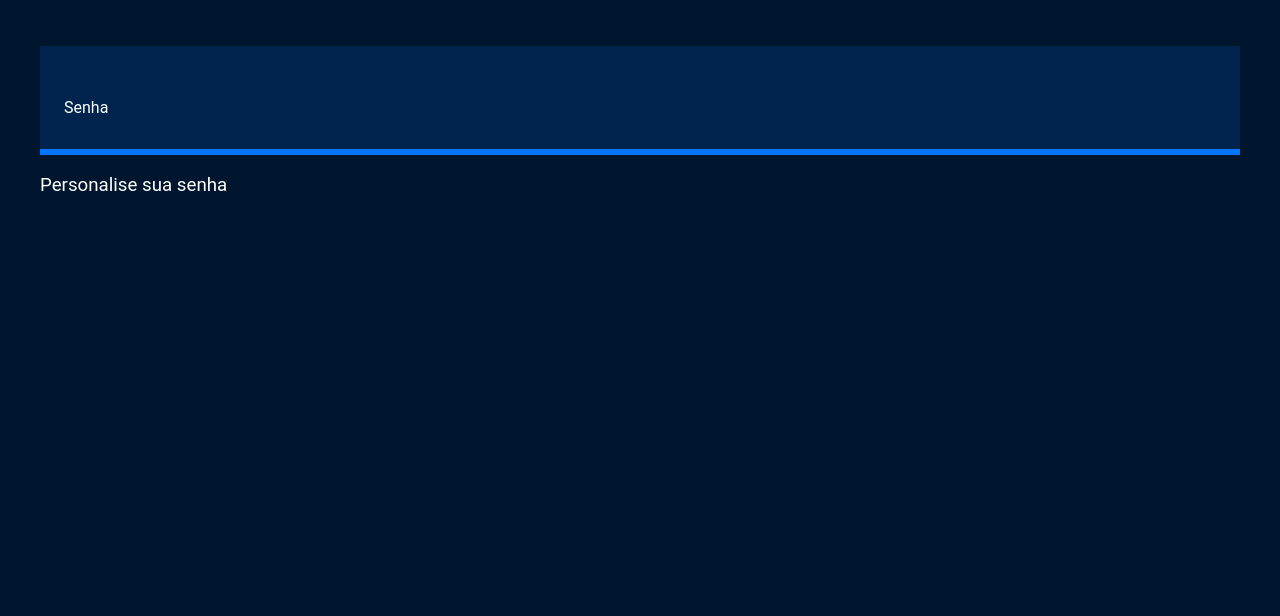
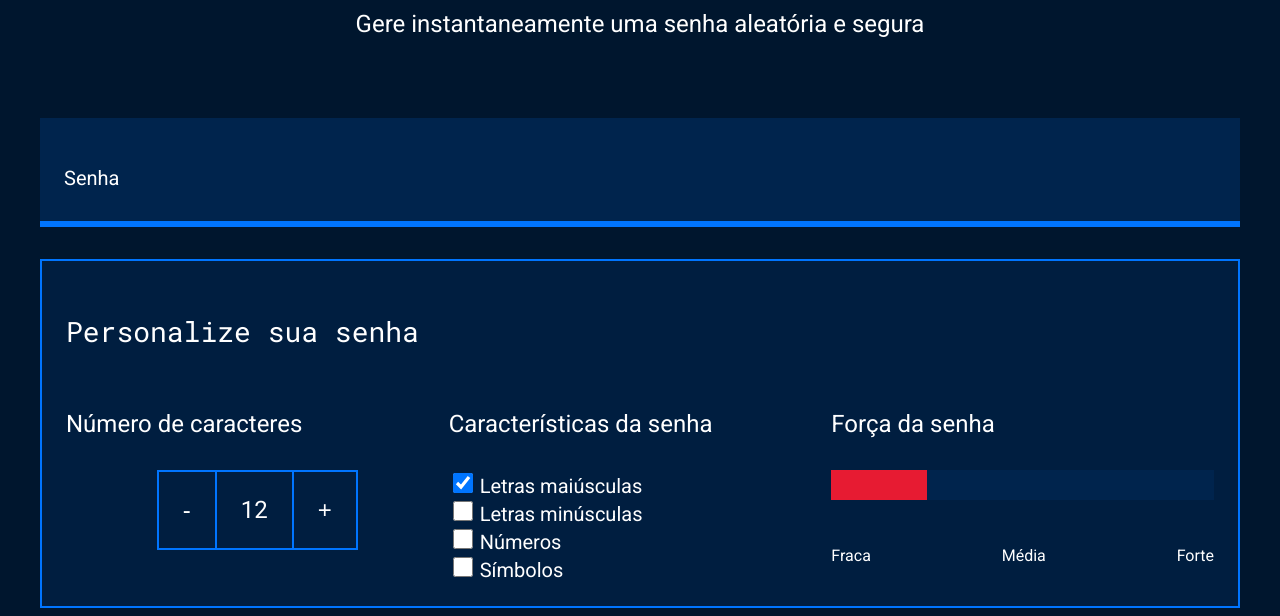
Before and after one commit to lauratavares1229/segundotrimestre_programacao, a plain HTML site: page index.html in a window 1280 px wide. Shown: the part 208-824 px from the top of the page. Before the commit the page ends 800 px from the top, so only its background shows below. Drawn offline with Linux system fonts and the light colour scheme.

Commit message:
Add files via upload

```diff
--- a/index.html
+++ b/index.html
@@ -1,28 +1,67 @@
 <!DOCTYPE html>
-<html lang="en">
+<html lang="pt-br">
+
 <head>
     <meta charset="UTF-8">
-    <meta name="viewport" content="width=, initial-scale=1.0">
-    <title>Document</title>
+    <meta name="viewport" content="width=device-width, initial-scale=1.0">
+    <title>Gerador de senha</title>
     <link rel="stylesheet" href="style.css">
 </head>
+
 <body>
     <section class="conteudo">
         <div class="conteudo-titulo">
-            <img src="unlock.svg" alt="Cadeado fechado">
+            <img src="unlock.svg" alt="cadeado fechado">
             <h2 class="titulo-principal">Gerador de senhas</h2>
-            <h3 class="titulo-secundario">Gere instantaneamente uma senha aleatoria e segura</h3>
+            <h3 class="titulo-secundario">Gere instantaneamente uma senha aleatória e segura</h3>
         </div>
-
         <div class="conteudo-senha">
             <label for="senha">Senha</label>
             <input name="senha" type="text" id="campo-senha">
         </div>
-
         <div class="parametro">
-            <h3 class="parametro-titulo">Personalise sua senha</h3>
+            <h3 class="parametro-titulo">Personalize sua senha</h3>
+            <div class="parametro-coluna__senha">
+                <div class="parametro-senha">
+                    <h4 class="parametro-senha__titulo">Número de caracteres</h4>
+                    <div class="parametro-senha-botoes">
+                        <button class="parametro-senha__botao">-</button>
+                        <p class="parametro-senha__texto">12</p>
+                        <button class="parametro-senha__botao">+</button>
+                    </div>
+                </div>
+                <div class="parametro-senha">
+                    <h4 class="parametro-senha__titulo">Características da senha</h4>
+                    <div class="parametro-senha-checkbox">
+                        <input name="maiusculo" type="checkbox" class="checkbox" checked>
+                        <label for="maiusculo">Letras maiúsculas</label>
+                    </div>
+                    <div class="parametro-senha-checkbox">
+                        <input name="minusculo" type="checkbox" class="checkbox">
+                        <label for="minusculo">Letras minúsculas</label>
+                    </div>
+                    <div class="parametro-senha-checkbox">
+                        <input name="numero" type="checkbox" class="checkbox">
+                        <label for="numero">Números</label>
+                    </div>
+                    <div class="parametro-senha-checkbox">
+                        <input name="simbolo" type="checkbox" class="checkbox">
+                        <label for="simbolo">Símbolos</label>
+                    </div>
+                </div>
+                <div class="parametro-senha">
+                    <h4 class="parametro-senha__titulo">Força da senha</h4>
+                    <div class="barra"></div>
+                    <div class="forca fraca"></div>
+                    <div class="parametro-senha-textos">
+                        <p>Fraca</p>
+                        <p>Média</p>
+                        <p>Forte</p>
+                    </div>
+                </div>
+            </div>
         </div>
-
     </section>
+    <script src="main.js"></script>
 </body>
 </html>
--- /dev/null
+++ b/main.js
@@ -0,0 +1,25 @@
+const numeroSenha = document.querySelector('.parametro-senha__texto');
+let tamanhoSenha = 12;
+numeroSenha.textContent = tamanhoSenha;
+
+const botoes = document.querySelectorAll('.parametro-senha__botao');
+
+botoes[0].onclick = diminuiTamanho;
+botoes[1].onclick = aumentaTamanho;
+
+function diminuiTamanho(){
+    if (tamanhoSenha > 1){
+       // tamanhoSenha = tamanhoSenha-1;
+        tamanhoSenha--;
+    }
+    numeroSenha.textContent = tamanhoSenha;
+}
+function aumentaTamanho(){
+    if (tamanhoSenha < 20){
+       // tamanhoSenha = tamanhoSenha+1;
+       tamanhoSenha++;
+    }
+    numeroSenha.textContent = tamanhoSenha;
+}
+
+console.log(botoes);
--- a/style.css
+++ b/style.css
@@ -1,11 +1,11 @@
-@import url('https://fonts.googleapis.com/css2?family=Poppins:ital,wght@0,100;0,200;0,300;0,400;0,500;0,600;0,700;0,800;0,900;1,100;1,200; 1.300;1.400;1.500;1.600;1.700;1.800;1.900&family=Roboto+Mono:ital,wght@0.100..700;1.100..700&display=swap');
+@import url('https://fonts.googleapis.com/css2?family=Roboto&family=Roboto+Mono&display=swap');
 
 :root{
     --branco: white;
     --cor-de-fundo: #00162E;
     --fundo-senha: #00244D;
     --fundo-texto: #001E40;
-    --borda: #0075ff;
+    --borda: #0075FF;
     --roboto: 'Roboto', sans-serif;
     --roboto-mono: 'Roboto Mono', monospace;
 }
@@ -31,6 +31,7 @@ body{
 
 .conteudo-titulo{
     text-align: center;
+    margin-top: 80px;
 }
 
 .conteudo-senha{
@@ -57,3 +58,95 @@ body{
     max-width: 1200px;
     margin: 0 auto;
 }
+
+.parametro{
+    background-color: var(--fundo-texto);
+    border: 2px solid var(--borda);
+    margin-top: 32px;
+    padding: 24px;
+}
+
+.parametro-titulo{
+    font-family: var(--roboto-mono);
+    font-size: 28px;
+}
+
+.parametro-senha__titulo{
+    font-size:24px;
+}
+
+.parametro-coluna__senha{
+    display: flex;
+    flex-direction: column;
+    justify-content: center;
+}
+.parametro-senha{
+    width: 50%;
+    margin: 0 auto;
+}
+
+.parametro-senha-botoes{
+    display: flex;
+    justify-content: center;
+}
+
+.parametro-senha__botao{
+    background-color: var(--fundo-texto);
+    color: var(--branco);
+    border: 2px solid var(--borda);
+    padding: 24px;
+    font-size: 24px;
+    cursor: pointer;
+}
+.parametro-senha__texto{
+    padding: 24px;
+    border-top: 2px solid var(--borda);
+    border-bottom: 2px solid var(--borda);
+    margin: 0;
+    font-size: 24px;
+}
+
+label{
+    font-size: 20px;
+}
+
+.checkbox{
+    width: 20px;
+    height: 20px;
+    cursor: pointer;
+}
+
+.barra{
+    background-color: var(--fundo-senha);
+    height: 30px;
+    width: 100%;
+}
+.forca{
+    height: 30px;
+    position: relative;
+    bottom: 30px;
+}
+.fraca{
+    width: 25%;
+    background-color: #E71B32;
+}
+.media{
+    background-color: #FAF408;
+    width: 50%;
+}
+.forte{
+    background-color: #00FF85;
+    width: 100%;
+}
+
+.parametro-senha-textos{
+    display: flex;
+    justify-content: space-between;
+}
+
+
+@media screen and (min-width: 768px) {
+    .parametro-coluna__senha{
+        flex-direction: row;
+    }
+}
```
Also changed, not shown: 1 other file.
